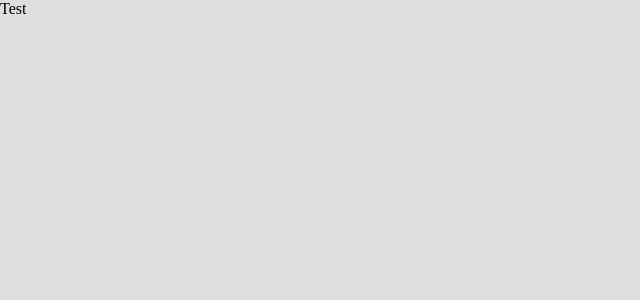
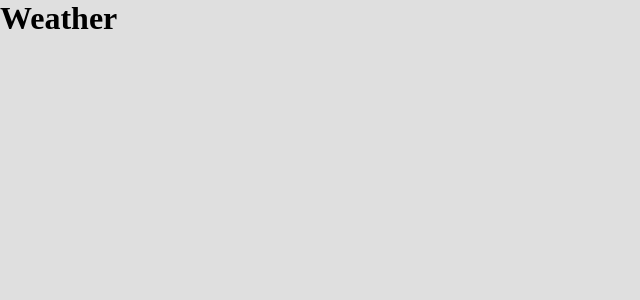
Before and after one commit to Frnn4268/weather-app, a React (Vite) app: page / in a window 1280 px wide. Shown: the top 300 px of the page, without its empty margins (0-640 px from the left). Built offline with nearby package versions, Linux system fonts and the light colour scheme.

Commit message:
Adding new component called Weather.jsx and it's css

```diff
--- a/src/App.jsx
+++ b/src/App.jsx
@@ -1,7 +1,12 @@
 import React from "react";
+import Weather from "./components/Weather";
 
 const App = () => {
-  return <div className="app">Test</div>;
+  return (
+    <div className="app">
+      <Weather />
+    </div>
+  );
 };
 
 export default App;
--- /dev/null
+++ b/src/components/Weather.jsx
@@ -0,0 +1,12 @@
+import React from "react";
+import "../css/Weather.css";
+
+const Weather = () => {
+  return (
+    <div>
+      <h1>Weather</h1>
+    </div>
+  );
+};
+
+export default Weather;
```
Also changed, not shown: src/css/Weather.css (added).
